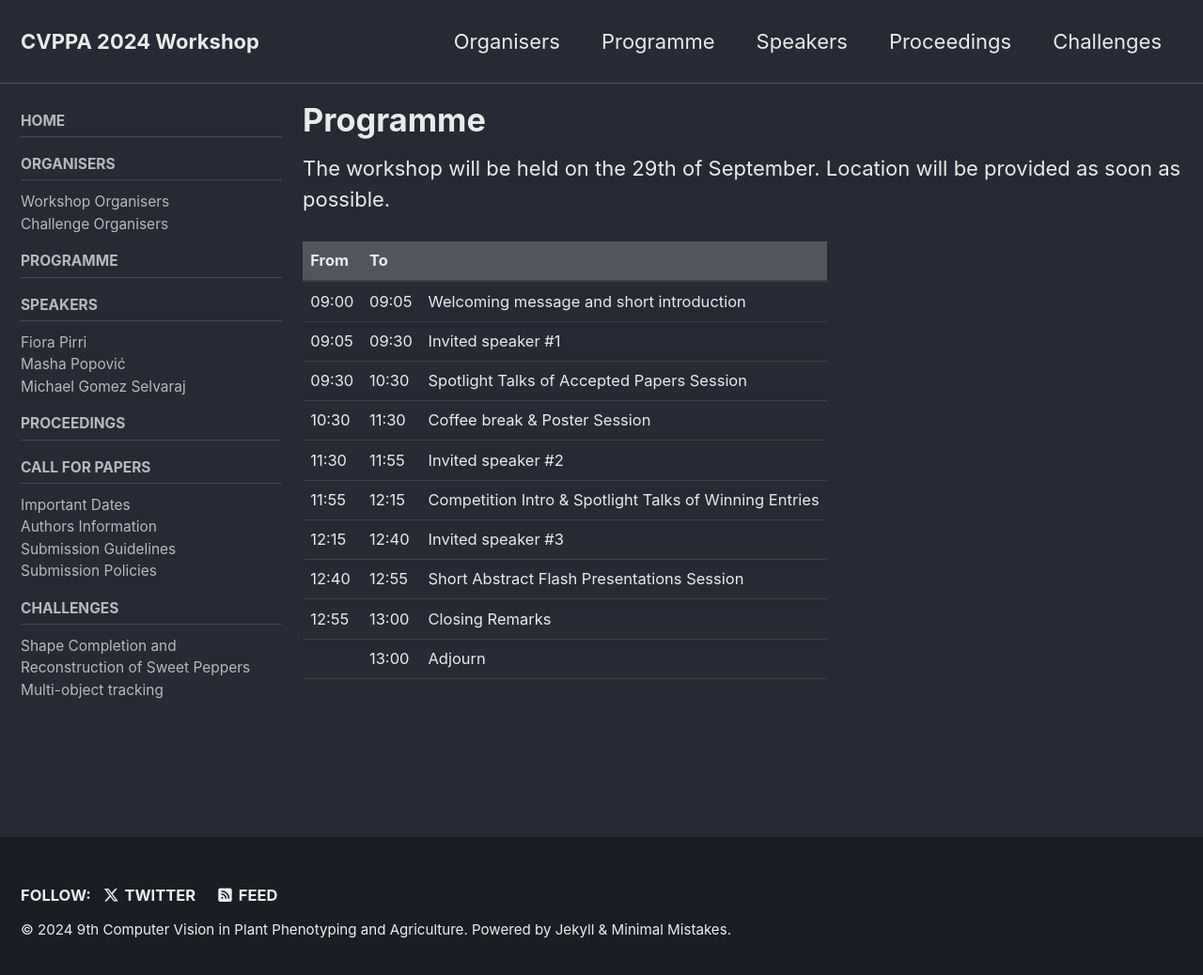
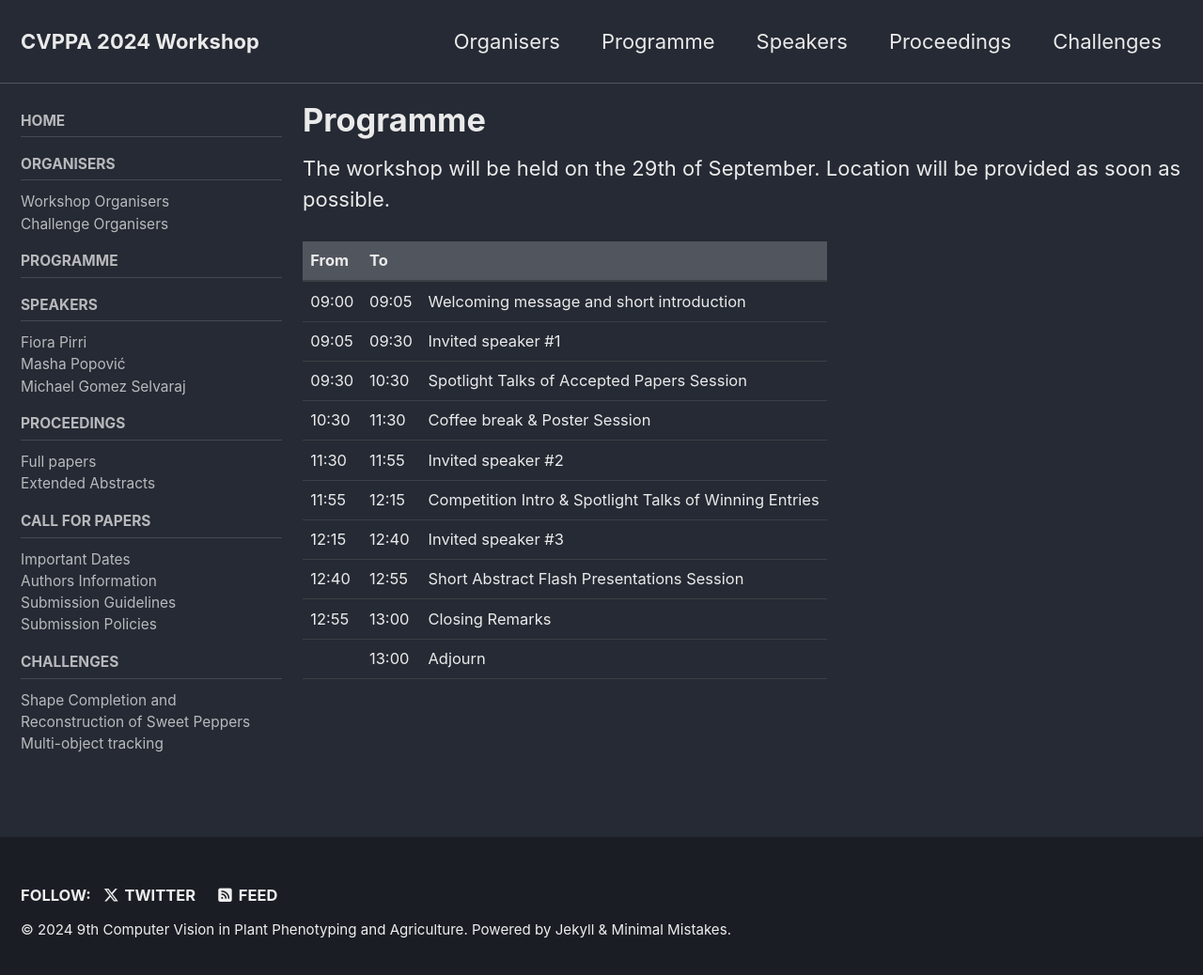
Before and after one commit to cvppa2024/cvppa2024.github.io, a Jekyll site: the page built from _pages/programme.md, in a window 1280 px wide and 1046 px high. Shown: the top 1038 px of the window at 94% size. Built offline with Jekyll 4.4.1, drawn with Linux system fonts in a browser that asks for light colours; cached includes are drawn as plain includes.

Commit message:
Update navigation.yml
add children to proceedings nav link

```diff
--- a/_data/navigation.yml
+++ b/_data/navigation.yml
@@ -34,6 +34,11 @@ sidebar:
         url: /speakers/#michael-gomez-selvaraj
   - title: "Proceedings"
     url: /proceedings/
+    children:
+      - title: Full papers
+        url: /proceedings/#full-papers
+      - title: Extended Abstracts
+        url: /proceedings/#extended-abstracts
   - title: "Call for Papers"
     url: /cfp/
     children:
```
